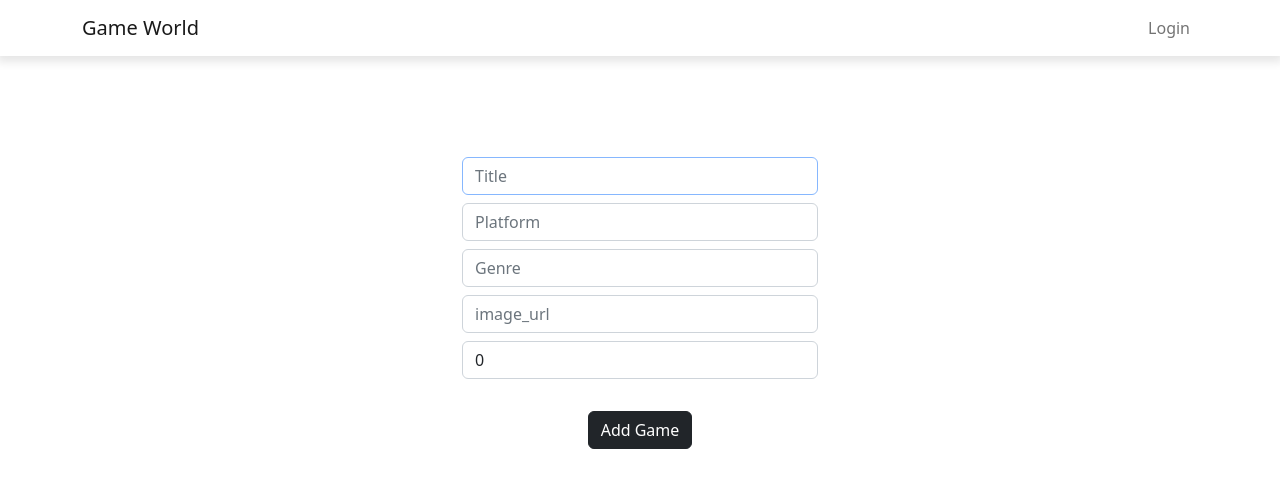
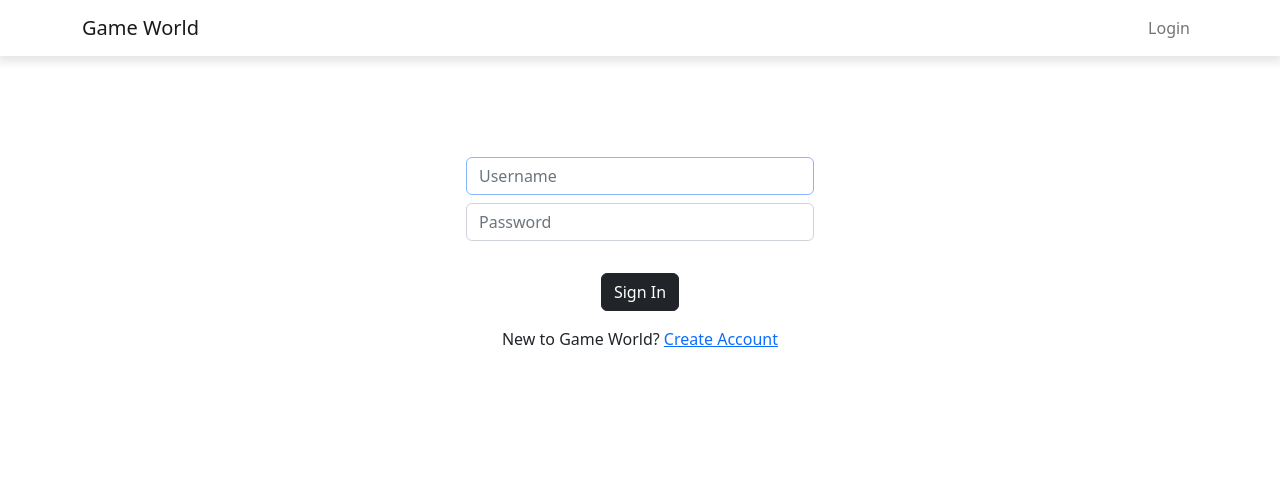
Before and after one commit to KevinZ-CS/phase-4-final-project-frontend, a React (Create React App) app: page /createGame in a window 1280 px wide. Shown: the top 488 px of the page. Built offline with nearby package versions, Linux system fonts and the light colour scheme; no server answers.

Commit message:
Added conditional component rendering by login status

```diff
--- a/src/components/App.jsx
+++ b/src/components/App.jsx
@@ -35,7 +35,7 @@ console.log(user)
       </Route>
 
       <Route exact path = '/createGame'>
-        <GameForm />
+        <GameForm user={user} onLogin={setUser} />
       </Route>
 
       <Route exact path = '/login'>
@@ -43,7 +43,7 @@ console.log(user)
       </Route>
 
       <Route exact path = '/MyAccount'>
-        <MyAccount user={user} />
+        <MyAccount user={user} onLogin={setUser} />
       </Route>
 
       <Route exact path = '/signup'>
@@ -55,11 +55,11 @@ console.log(user)
       </Route>
 
       <Route exact path = '/editReview/:id'>
-       <EditReviewForm />
+       <EditReviewForm user={user} onLogin={setUser} />
       </Route>
 
       <Route exact path = '/:id/addReview'>
-       <ReviewForm user={user} />
+       <ReviewForm user={user} onLogin={setUser} />
       </Route>
 
     </Switch>
--- a/src/components/EditReviewForm.jsx
+++ b/src/components/EditReviewForm.jsx
@@ -2,8 +2,9 @@ import React, { useState, useEffect } from "react";
 import 'bootstrap/dist/css/bootstrap.min.css';
 import { Form, Container, Row, Dropdown } from 'react-bootstrap';
 import { NavLink, useParams, useHistory } from "react-router-dom";
+import LoginForm from "./LoginForm";
 
-function EditReviewForm() {
+function EditReviewForm({ user, onLogin }) {
 
     const [review, setReview] = useState('')
     const [score, setScore] = useState(0)
@@ -85,6 +86,8 @@ function EditReviewForm() {
 
 
     return (
+        <>
+        { user ?
     <Container className="successmargins">
     <Row>
        <div className="col-md-4"></div>
@@ -93,7 +96,7 @@ function EditReviewForm() {
        <Form.Group className="mb-2" controlId="exampleForm.ControlInput3">
         <Form.Label>{username}:</Form.Label>
          <Form.Control
-           type="text"
+           type="number"
            placeholder="Score"
            autoFocus
            className="shadow-none login-input"
@@ -129,7 +132,8 @@ function EditReviewForm() {
          </Form>
       </Row>
 
-    </Container>
+    </Container> : <LoginForm onLogin={onLogin} />}
+    </>
     )
 }
 
--- a/src/components/GameForm.jsx
+++ b/src/components/GameForm.jsx
@@ -2,8 +2,9 @@ import React, { useState } from "react";
 import 'bootstrap/dist/css/bootstrap.min.css';
 import { Form, Container, Row, Button } from 'react-bootstrap';
 import { NavLink, useHistory } from "react-router-dom";
+import LoginForm from "./LoginForm";
 
-function GameForm() {
+function GameForm({ user, onLogin }) {
     const [title, setTitle] = useState('');
     const [platform, setPlaform] = useState('');
     const [genre, setGenre] = useState('');
@@ -41,7 +42,7 @@ function GameForm() {
 
     return (
     <Container className="successmargins">
-    <Row>
+    { user ? <Row>
        <div className="col-md-4"></div>
        <Form className="col-md-4" onSubmit={handleSubmit} >
 
@@ -116,7 +117,7 @@ function GameForm() {
 
 
          </Form>
-     </Row>
+     </Row> : <LoginForm onLogin={onLogin}/> }
 
     </Container>
     )
--- a/src/components/MyAccount.jsx
+++ b/src/components/MyAccount.jsx
@@ -3,11 +3,14 @@ import 'bootstrap/dist/css/bootstrap.min.css';
 import { Container, Row, Button } from 'react-bootstrap';
 import { NavLink, useParams, useHistory } from "react-router-dom";
 import GameCard from "./GameCard";
+import LoginForm from "./LoginForm";
 
-function MyAccount({ user }) {
+function MyAccount({ user, onLogin }) {
 
 
     return (
+        <>
+        { user ?
         <Container className='py-5 mt-5 mb-5'>
             <div className="title text-center">
                 <h2 className="position-relative d-inline-block">Games Reviewed</h2>
@@ -15,7 +18,11 @@ function MyAccount({ user }) {
         <Row className="mt-4 gx-0 gy-3">
         {user&&user.games?.map((game) => <GameCard key={game.id} gameData={game} /> )}
         </Row>
-        </Container>
+        </Container> :
+
+        <LoginForm onLogin={onLogin} />
+        }
+        </>
     )
 }
 
--- a/src/components/ReviewForm.jsx
+++ b/src/components/ReviewForm.jsx
@@ -2,8 +2,9 @@ import React, { useState } from "react";
 import 'bootstrap/dist/css/bootstrap.min.css';
 import { Form, Container, Row, Dropdown } from 'react-bootstrap';
 import { NavLink, useParams, useHistory } from "react-router-dom";
+import LoginForm from "./LoginForm";
 
-function ReviewForm({ user }) {
+function ReviewForm({ user, onLogin }) {
     const [score, setScore] = useState(0);
     const [comment, setComment] = useState('');
     const [errors, setErrors] = useState([]);
@@ -48,6 +49,7 @@ function ReviewForm({ user }) {
 
     return (
         <>
+        { user ?
         <Container className="successmargins">
         <Row>
        <div className="col-md-4"></div>
@@ -110,7 +112,9 @@ function ReviewForm({ user }) {
 
          </Form>
      </Row>
-        </Container>
+        </Container> : <LoginForm onLogin={onLogin} />
+
+        }
         </>
     )
 }
```
Also changed, not shown: src/components/LoginForm.jsx (line endings or trailing spaces).
